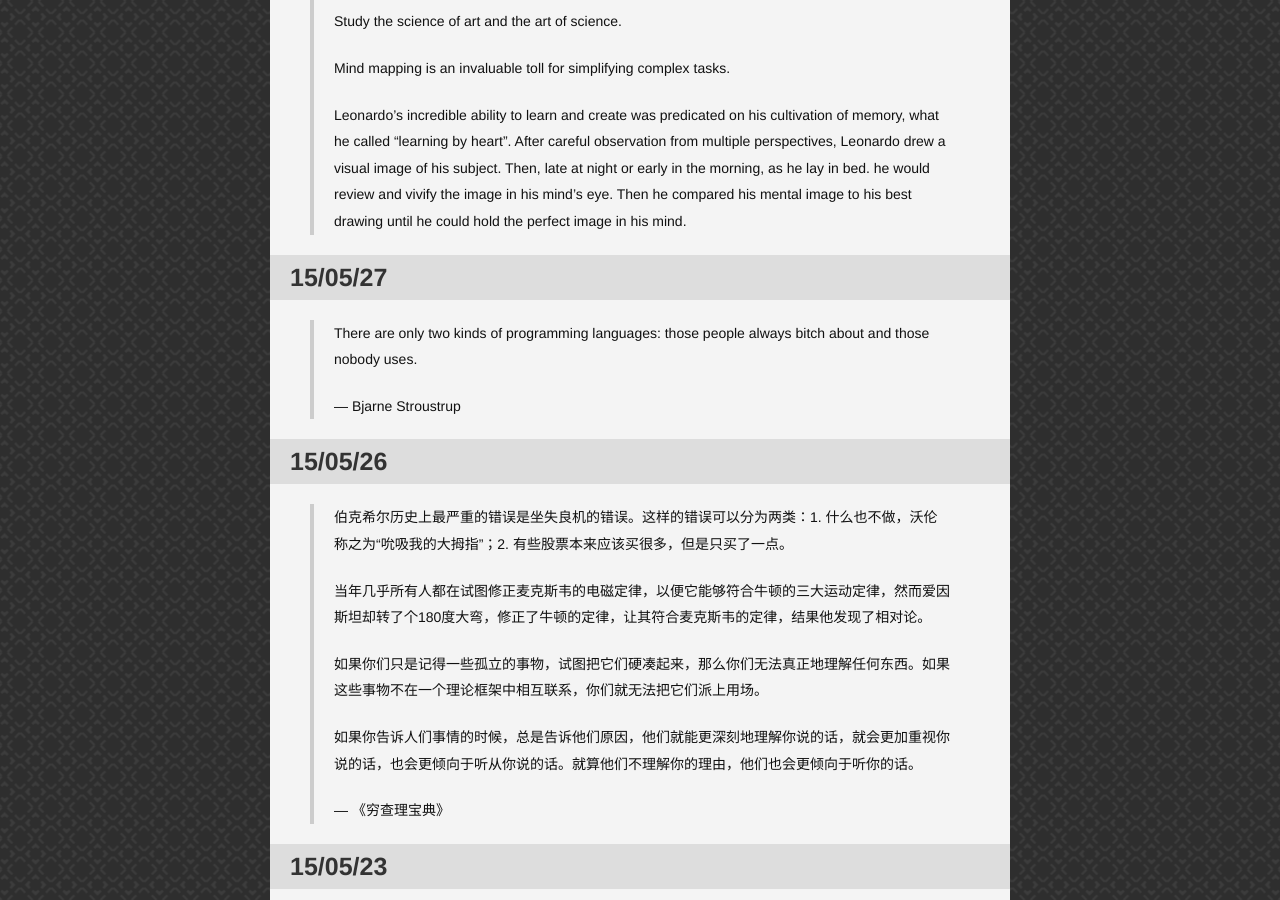
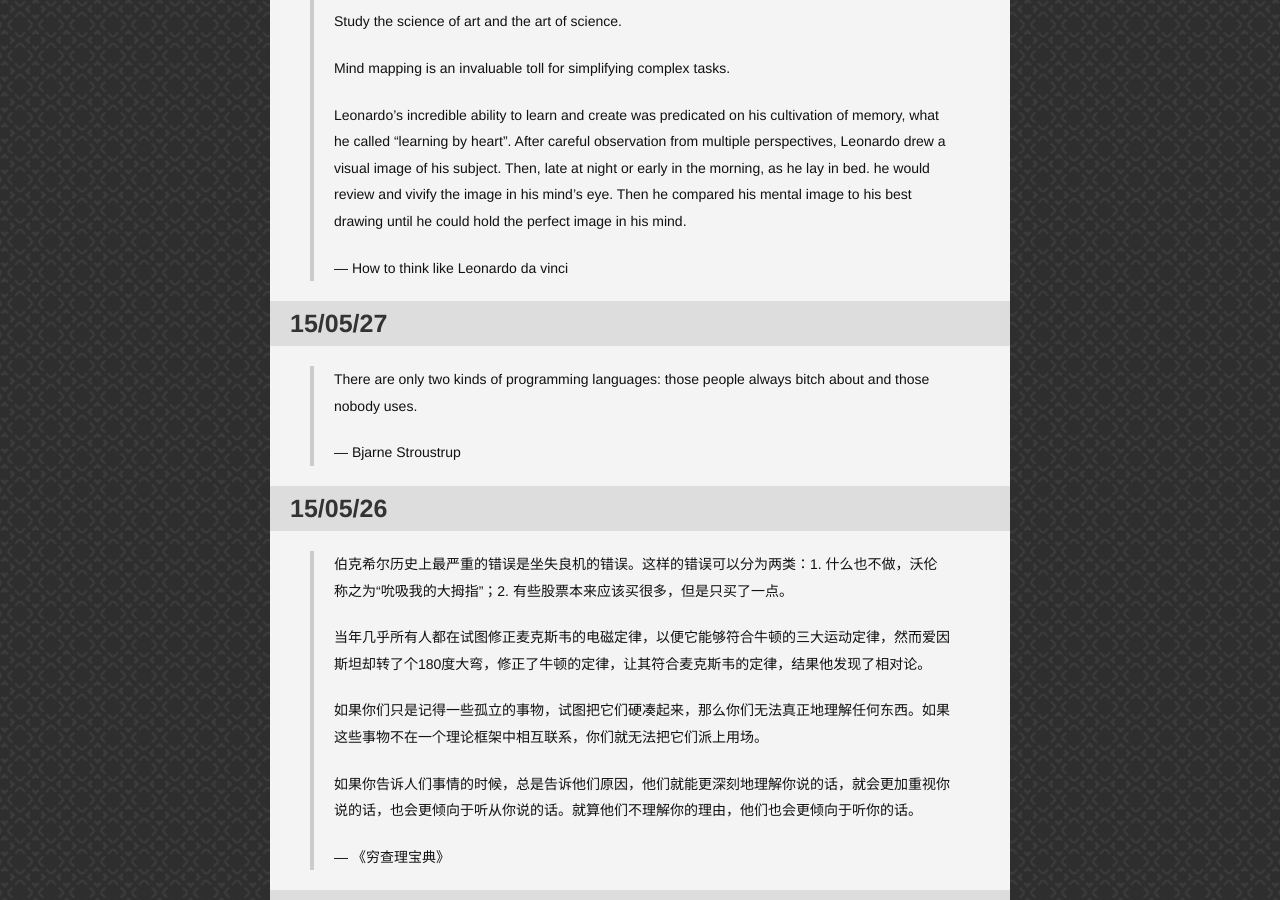
Before and after one commit to limboy/lzyy.github.com, a Jekyll site: the page built from quotes.md, in a window 1280 px wide and 900 px high, scrolled down 1119 px. Built offline with Jekyll 4.4.1, drawn with Linux system fonts in a browser that asks for light colours; Markdown is read by kramdown in place of the engine named in the settings; comment, search, counter and statistics services are not loaded.

Commit message:
补上书名

```diff
--- a/quotes.md
+++ b/quotes.md
@@ -29,6 +29,8 @@ title: Quotes
 > Mind mapping is an invaluable toll for simplifying complex tasks.
 >
 > Leonardo's incredible ability to learn and create was predicated on his cultivation of memory, what he called "learning by heart". After careful observation from multiple perspectives, Leonardo drew a visual image of his subject. Then, late at night or early in the morning, as he lay in bed. he would review and vivify the image in his mind's eye. Then he compared his mental image to his best drawing until he could hold the perfect image in his mind.
+>
+> — How to think like Leonardo da vinci
 
 ### 15/05/27
 
```
